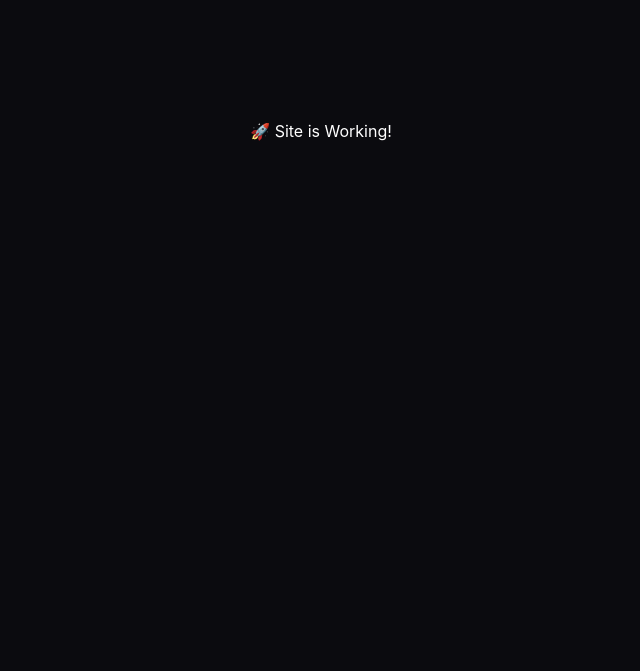
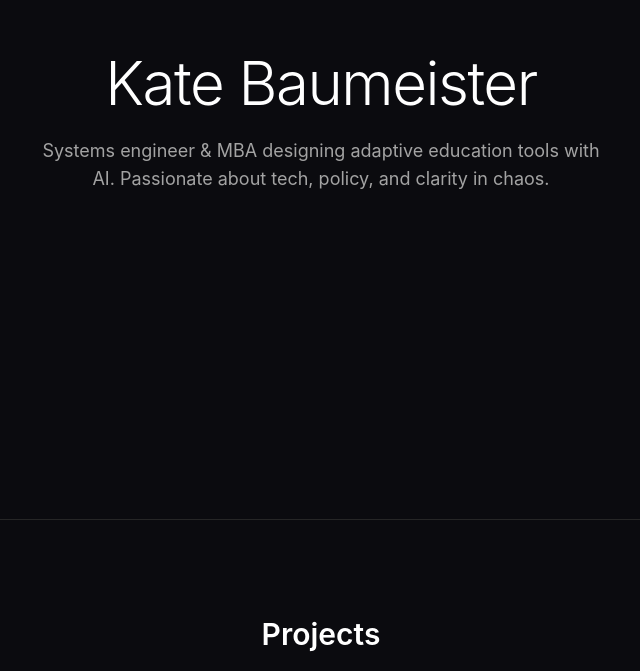
Before and after one commit to katiebaumeister/nextjspractice, a Next.js app in the folder portfolio/: page / in a window 1280 px wide. Shown: the part 281-952 px from the top of the page, without its empty margins (319-959 px from the left). Before the commit the page ends 800 px from the top, so only its background shows below. Built offline with nearby package versions, Linux system fonts and the light colour scheme.

Commit message:
Update index.js

```diff
--- a/portfolio/pages/index.js
+++ b/portfolio/pages/index.js
@@ -1,3 +1,22 @@
+import Head from 'next/head';
+import Hero from '../components/Hero';
+import Projects from '../components/Projects';
+import Footer from '../components/Footer';
+import Connect from '../components/Connect';
+
 export default function Home() {
-  return <h1 style={{ color: 'white', textAlign: 'center', marginTop: '50vh' }}>🚀 Site is Working!</h1>;
+  return (
+    <>
+      <Head>
+        <title>Kate Baumeister</title>
+        <meta name="description" content="Creative engineer + AI builder" />
+      </Head>
+      <main className="flex flex-col min-h-screen bg-neutral-950 text-white">
+        <Hero />
+        <Projects />
+        <Connect />
+        <Footer />
+      </main>
+    </>
+  );
 }
```
